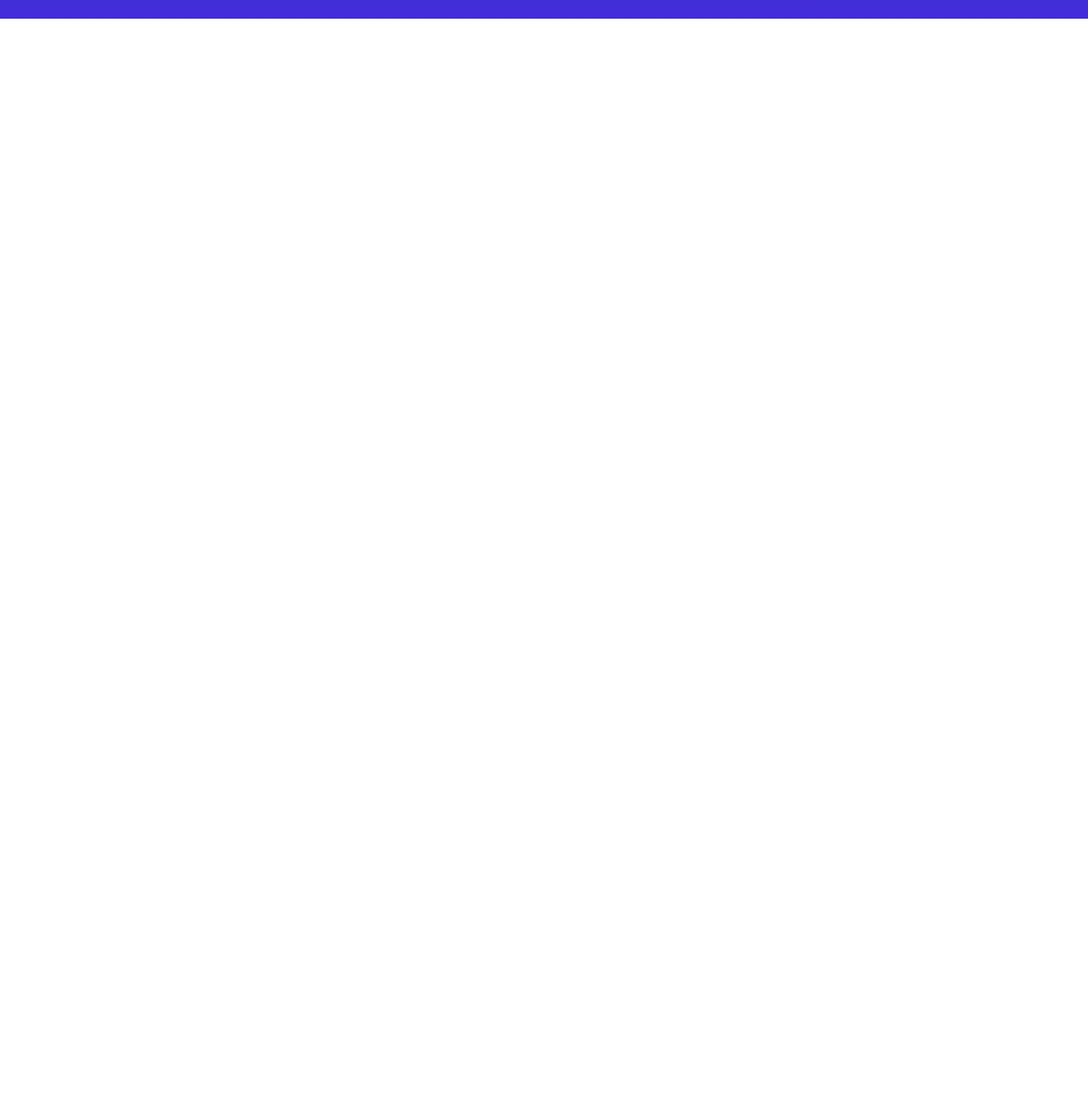
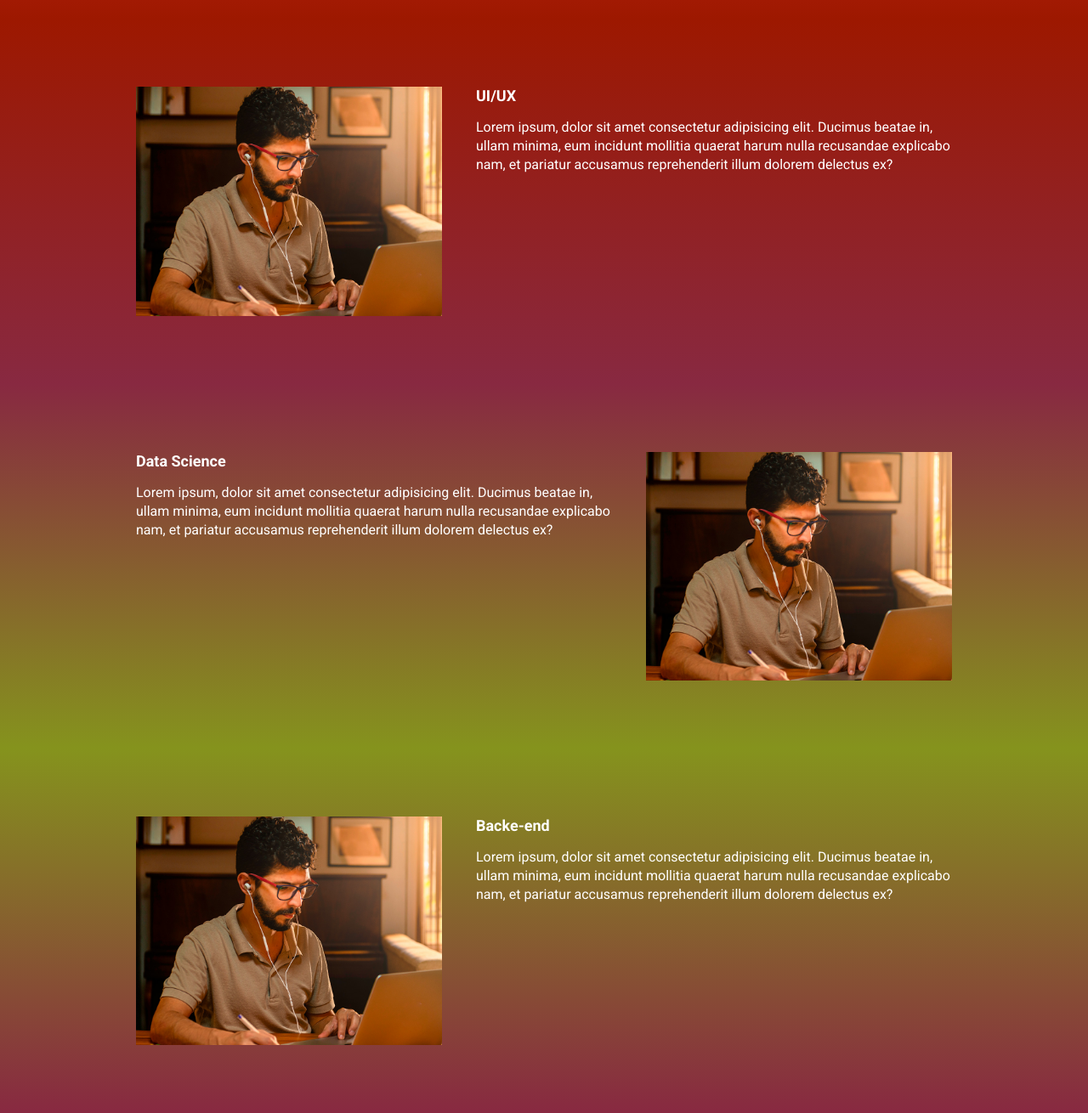
Before and after one commit to Jailsonr12/Parcel, a website built with Parcel: page src/index.html in a window 1280 px wide. Shown: the part 904-2214 px from the top of the page at 85% size. Before the commit the page ends 926 px from the top, so only its background shows below. Built offline with nearby package versions, Linux system fonts and the light colour scheme.

Commit message:
Add event sections and countdown timer, refactor styles
Introduces multiple event sections to index.html with AOS animations and a dynamic countdown timer in main.js. Refactors SCSS structure: moves and renames event and hero styles, adds variable.scss for color management, and updates components to use variables. Adds a build script to package.json.

```diff
--- a/package.json
+++ b/package.json
@@ -4,6 +4,7 @@
     "description": "",
     "scripts": {
         "dev": "parcel src/index.html src/styles/main.scss src/scripts/main.js",
+        "build": "parcel build src/index.html",
         "test": "echo \"Error: no test specified\" && exit 1"
     },
     "keywords": [],
--- a/src/index.html
+++ b/src/index.html
@@ -11,6 +11,7 @@
             rel="stylesheet"
         />
         <link rel="stylesheet" href="./styles/main.scss" />
+        <link rel="stylesheet" href="https://unpkg.com/aos@next/dist/aos.css" />
     </head>
 
     <body>
@@ -22,8 +23,7 @@
                     alt="EBAC"
                 />
                 <p class="hero__text">
-                    O maior evento de tecnologia do Brasil começa em 10d 11h 23m
-                    45s
+                    O maior evento de tecnologia do Brasil começa em <span id="dataDoEvento"></span>
                 </p>
                 <div class="infos-bar">
                     <ul class="infos-bar__infos">
@@ -46,8 +46,8 @@
             </div>
         </header>
 
-        <section class="event">
-            <div class="container">
+        <section class="event event--frontend" >
+            <div class="container" data-aos="fade-right">
                 <div class="event__details">
                     <h2 class="event__details__title">Front-End</h2>
                     <p class="event__details__description">
@@ -65,5 +65,64 @@
                 />
             </div>
         </section>
+        <section class="event event--ui-ux event--image-left" >
+            <div class="container" data-aos="fade-left">
+                <div class="event__details">
+                    <h2 class="event__details__title">UI/UX</h2>
+                    <p class="event__details__description">
+                        Lorem ipsum, dolor sit amet consectetur adipisicing
+                        elit. Ducimus beatae in, ullam minima, eum incidunt
+                        mollitia quaerat harum nulla recusandae explicabo nam,
+                        et pariatur accusamus reprehenderit illum dolorem
+                        delectus ex?
+                    </p>
+                </div>
+                <img
+                    class="event__image"
+                    src="./images/frontend.png"
+                    alt="Front-end"
+                />
+            </div>
+        </section>
+        <section class="event event--data-science" >
+            <div class="container" data-aos="fade-right">
+                <div class="event__details">
+                    <h2 class="event__details__title">Data Science</h2>
+                    <p class="event__details__description">
+                        Lorem ipsum, dolor sit amet consectetur adipisicing
+                        elit. Ducimus beatae in, ullam minima, eum incidunt
+                        mollitia quaerat harum nulla recusandae explicabo nam,
+                        et pariatur accusamus reprehenderit illum dolorem
+                        delectus ex?
+                    </p>
+                </div>
+                <img
+                    class="event__image"
+                    src="./images/frontend.png"
+                    alt="Front-end"
+                />
+            </div>
+        </section>
+        <section class="event event--backend event--image-left" >
+            <div class="container" data-aos="fade-left">
+                <div class="event__details">
+                    <h2 class="event__details__title">Backe-end</h2>
+                    <p class="event__details__description">
+                        Lorem ipsum, dolor sit amet consectetur adipisicing
+                        elit. Ducimus beatae in, ullam minima, eum incidunt
+                        mollitia quaerat harum nulla recusandae explicabo nam,
+                        et pariatur accusamus reprehenderit illum dolorem
+                        delectus ex?
+                    </p>
+                </div>
+                <img
+                    class="event__image"
+                    src="./images/frontend.png"
+                    alt="Front-end"
+                />
+            </div>
+        </section>
+        <script src="https://unpkg.com/aos@next/dist/aos.js"></script>
+        <script src="scripts/main.js"></script>
     </body>
 </html>
--- a/src/scripts/main.js
+++ b/src/scripts/main.js
@@ -1 +1,31 @@
-console.log("Hello, World!");
+AOS.init();
+const dataDoEvento = new Date("2026-08-17T19:00:00")
+const timeStampDoEvento = dataDoEvento.getTime()
+
+const cronometro = setInterval(function(){
+    const agora = new Date()
+    const timeStampAtual = agora.getTime();
+
+    if (timeStampAtual > timeStampDoEvento){
+        const contador = "Evento ja começou"
+        document.getElementById("dataDoEvento").innerHTML = contador
+        clearInterval(cronometro)
+        return
+    }
+
+    const diaEmMs= 1000 *60 *60 *24;
+    const horasEmMs= 1000 *60 *60;
+    const minutosEmMs= 1000 * 60;
+    const segundosEmMs= 1000
+
+    const distanciaAteOEvento = timeStampDoEvento - timeStampAtual;
+    const diasAteOEvento = Math.floor(distanciaAteOEvento / diaEmMs);
+    const horasAteOEvento = Math.floor((distanciaAteOEvento % diaEmMs) / horasEmMs);
+    const minutosAteOEvento = Math.floor((distanciaAteOEvento % horasEmMs) / minutosEmMs);
+    const segundosAteOEvento = Math.floor((distanciaAteOEvento % minutosEmMs) / segundosEmMs);
+    const contador = diasAteOEvento + " Dias " + horasAteOEvento + " Horas " + minutosAteOEvento + " Minutos " + segundosAteOEvento + " Segundos."
+
+    document.getElementById("dataDoEvento").innerHTML = contador
+
+
+}, 1000);
--- a/src/styles/components/_event.scss
+++ b/src/styles/_event.scss
@@ -1,7 +1,31 @@
+@use "variable";
+
 .event {
     padding: 80px 0;
-    background-image: linear-gradient(#1b6ca7, #442bdb);
+
+    &--frontend{
+        background-image: linear-gradient(variable.$red1, variable.$red2);
+    }
+
+    &--ui-ux{
+        background-image: linear-gradient(variable.$red2, variable.$pink);
+    }
+
+    &--data-science{
+        background-image: linear-gradient(variable.$pink, variable.$yellow);
+    }
+
+    &--backend{
+        background-image: linear-gradient(variable.$yellow, variable.$pink);
+    }
+
+    &--image-left{
+        .container {
+            flex-direction: row-reverse;
+        }
+    }
     .container {
+        gap: 40px;
         display: flex;
     }
 
@@ -10,7 +34,6 @@
     }
 
     &__details {
-        margin-right: 40px;
         &__title {
             font-size: 18px;
             font-weight: bold;
--- a/src/styles/hero.scss
+++ b/src/styles/_hero.scss
@@ -1,3 +1,5 @@
+@use "variable";
+
 .hero {
     padding-top: 64;
     padding-bottom: 100px;
@@ -16,7 +18,7 @@
         left: 0;
         width: 100%;
         height: 100%;
-        background-color: #000;
+        background-color: variable.$secondaryTextColor;
         content: "";
         opacity: 0.7;
     }
--- a/src/styles/components/_buttons.scss
+++ b/src/styles/components/_buttons.scss
@@ -1,3 +1,5 @@
+@use "../variable";
+
 .button {
     padding: 12px;
     font-size: 18px;
@@ -8,7 +10,8 @@
     align-items: center;
 
     &--primary {
-        background-color: #4f2ac3;
+        color: variable.$textColor;
+        background-color: variable.$purple;
     }
 
     @media (max-width: 640px) {
--- a/src/styles/components/_infos_bar.scss
+++ b/src/styles/components/_infos_bar.scss
@@ -1,6 +1,7 @@
+@use "../variable";
 .infos-bar {
     padding: 16px 24px;
-    background-color: #fff;
+    background-color: variable.$textColor;
     display: flex;
     justify-content: space-between;
 
@@ -10,11 +11,11 @@
 
         &__item {
             font-size: 14px;
-            color: #000;
+            color: variable.$secondaryTextColor;
             b {
                 font-size: 18px;
                 display: block;
-                color: #000;
+                color: variable.$secondaryTextColor;
             }
         }
     }
--- a/src/styles/main.scss
+++ b/src/styles/main.scss
@@ -1,14 +1,15 @@
-@use "hero";
+@use "_hero";
 @use "components/_infos_bar";
 @use "components/_buttons";
-@use "components/_event";
+@use "_event";
+@use "variable";
 
 * {
     margin: 0;
     padding: 0;
     box-sizing: border-box;
     font-family: Roboto, sans-serif;
-    color: #fff;
+    color: variable.$textColor;
     list-style: none;
 }
 
--- /dev/null
+++ b/src/styles/variable.scss
@@ -0,0 +1,9 @@
+$textColor: #fff;
+$secondaryTextColor: #000;
+
+
+$red1: #f73d3d;
+$red2: #9d1800;
+$pink: #882941;
+$yellow:#85931d;
+$purple: #4f2ac3;
```
Also changed, not shown: 1 other file.
